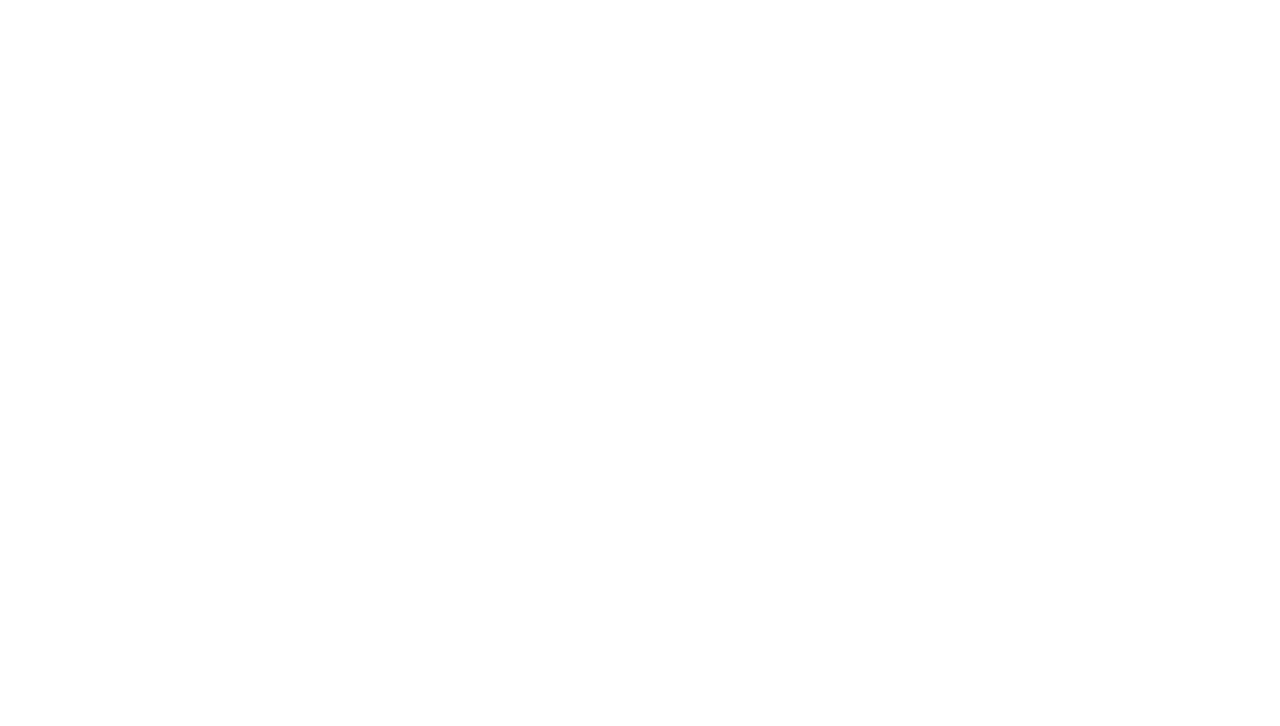
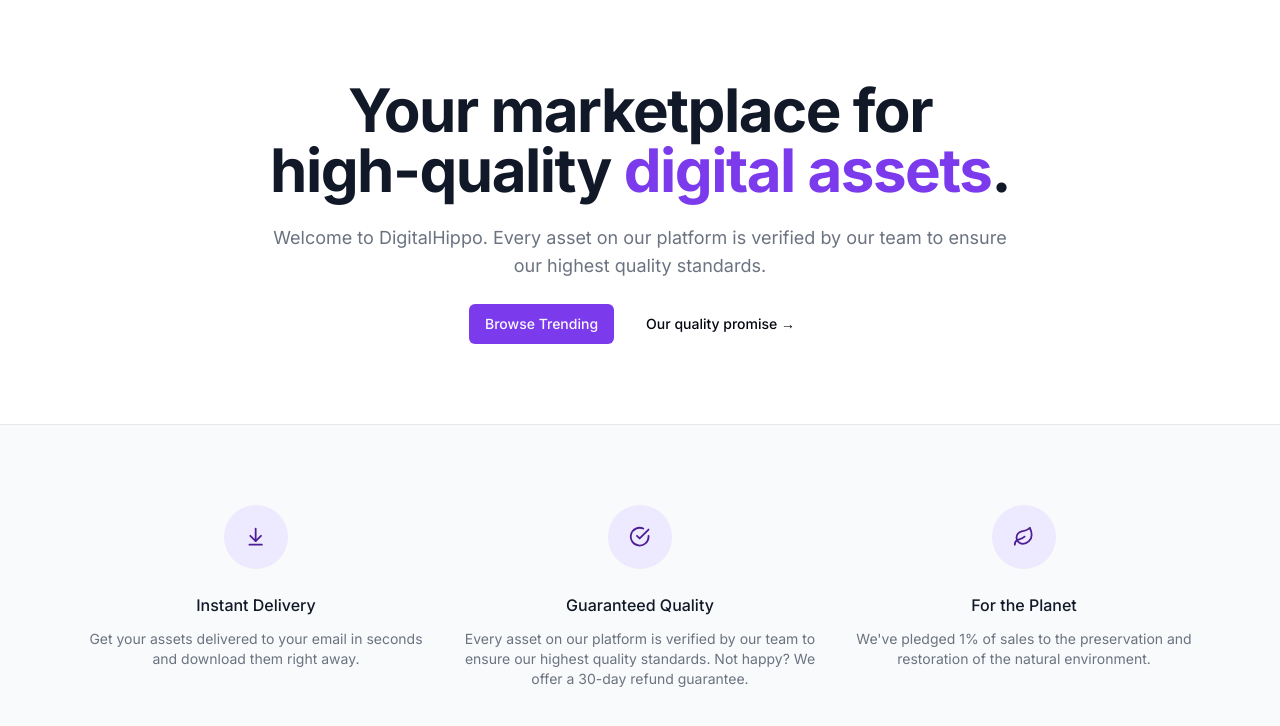
Before and after one commit to suryabanshi-janak/hippobazaar, a Next.js app: page / in a window 1280 px wide. Shown: the top 726 px of the page. Built offline with nearby package versions, Linux system fonts and the light colour scheme.

Commit message:
landing page

```diff
--- a/package.json
+++ b/package.json
@@ -9,6 +9,7 @@
     "lint": "next lint"
   },
   "dependencies": {
+    "@radix-ui/react-slot": "^1.0.2",
     "class-variance-authority": "^0.7.0",
     "clsx": "^2.0.0",
     "lucide-react": "^0.294.0",
--- a/src/app/globals.css
+++ b/src/app/globals.css
@@ -5,64 +5,47 @@
 @layer base {
   :root {
     --background: 0 0% 100%;
-    --foreground: 20 14.3% 4.1%;
-
+    --foreground: 224 71.4% 4.1%;
     --card: 0 0% 100%;
-    --card-foreground: 20 14.3% 4.1%;
-
+    --card-foreground: 224 71.4% 4.1%;
     --popover: 0 0% 100%;
-    --popover-foreground: 20 14.3% 4.1%;
-
-    --primary: 24 9.8% 10%;
-    --primary-foreground: 60 9.1% 97.8%;
-
-    --secondary: 60 4.8% 95.9%;
-    --secondary-foreground: 24 9.8% 10%;
-
-    --muted: 60 4.8% 95.9%;
-    --muted-foreground: 25 5.3% 44.7%;
-
-    --accent: 60 4.8% 95.9%;
-    --accent-foreground: 24 9.8% 10%;
-
+    --popover-foreground: 224 71.4% 4.1%;
+    --primary: 262.1 83.3% 57.8%;
+    --primary-foreground: 210 20% 98%;
+    --secondary: 220 14.3% 95.9%;
+    --secondary-foreground: 220.9 39.3% 11%;
+    --muted: 220 14.3% 95.9%;
+    --muted-foreground: 220 8.9% 46.1%;
+    --accent: 220 14.3% 95.9%;
+    --accent-foreground: 220.9 39.3% 11%;
     --destructive: 0 84.2% 60.2%;
-    --destructive-foreground: 60 9.1% 97.8%;
-
-    --border: 20 5.9% 90%;
-    --input: 20 5.9% 90%;
-    --ring: 20 14.3% 4.1%;
-
+    --destructive-foreground: 210 20% 98%;
+    --border: 220 13% 91%;
+    --input: 220 13% 91%;
+    --ring: 262.1 83.3% 57.8%;
     --radius: 0.5rem;
   }
 
   .dark {
-    --background: 20 14.3% 4.1%;
-    --foreground: 60 9.1% 97.8%;
-
-    --card: 20 14.3% 4.1%;
-    --card-foreground: 60 9.1% 97.8%;
-
-    --popover: 20 14.3% 4.1%;
-    --popover-foreground: 60 9.1% 97.8%;
-
-    --primary: 60 9.1% 97.8%;
-    --primary-foreground: 24 9.8% 10%;
-
-    --secondary: 12 6.5% 15.1%;
-    --secondary-foreground: 60 9.1% 97.8%;
-
-    --muted: 12 6.5% 15.1%;
-    --muted-foreground: 24 5.4% 63.9%;
-
-    --accent: 12 6.5% 15.1%;
-    --accent-foreground: 60 9.1% 97.8%;
-
+    --background: 224 71.4% 4.1%;
+    --foreground: 210 20% 98%;
+    --card: 224 71.4% 4.1%;
+    --card-foreground: 210 20% 98%;
+    --popover: 224 71.4% 4.1%;
+    --popover-foreground: 210 20% 98%;
+    --primary: 263.4 70% 50.4%;
+    --primary-foreground: 210 20% 98%;
+    --secondary: 215 27.9% 16.9%;
+    --secondary-foreground: 210 20% 98%;
+    --muted: 215 27.9% 16.9%;
+    --muted-foreground: 217.9 10.6% 64.9%;
+    --accent: 215 27.9% 16.9%;
+    --accent-foreground: 210 20% 98%;
     --destructive: 0 62.8% 30.6%;
-    --destructive-foreground: 60 9.1% 97.8%;
-
-    --border: 12 6.5% 15.1%;
-    --input: 12 6.5% 15.1%;
-    --ring: 24 5.7% 82.9%;
+    --destructive-foreground: 210 20% 98%;
+    --border: 215 27.9% 16.9%;
+    --input: 215 27.9% 16.9%;
+    --ring: 263.4 70% 50.4%;
   }
 }
 
--- a/src/app/layout.tsx
+++ b/src/app/layout.tsx
@@ -1,22 +1,29 @@
-import type { Metadata } from 'next'
-import { Inter } from 'next/font/google'
-import './globals.css'
+import type { Metadata } from 'next';
+import { Inter } from 'next/font/google';
+import './globals.css';
+import { cn } from '@/lib/utils';
 
-const inter = Inter({ subsets: ['latin'] })
+const inter = Inter({ subsets: ['latin'] });
 
 export const metadata: Metadata = {
   title: 'Create Next App',
   description: 'Generated by create next app',
-}
+};
 
 export default function RootLayout({
   children,
 }: {
-  children: React.ReactNode
+  children: React.ReactNode;
 }) {
   return (
-    <html lang="en">
-      <body className={inter.className}>{children}</body>
+    <html lang='en' className='h-full'>
+      <body
+        className={cn('relative h-full font-sans antialiased', inter.className)}
+      >
+        <main className='relative min-h-screen flex flex-col'>
+          <div className='flex-1 flex-grow'>{children}</div>
+        </main>
+      </body>
     </html>
-  )
+  );
 }
--- a/src/app/page.tsx
+++ b/src/app/page.tsx
@@ -1,3 +1,80 @@
+import Link from 'next/link';
+import { ArrowDownToLine, CheckCircle, Leaf } from 'lucide-react';
+
+import MaxWidthWrapper from '@/components/MaxWidthWrapper';
+import { Button, buttonVariants } from '@/components/ui/button';
+
+const perks = [
+  {
+    name: 'Instant Delivery',
+    Icon: ArrowDownToLine,
+    description:
+      'Get your assets delivered to your email in seconds and download them right away.',
+  },
+  {
+    name: 'Guaranteed Quality',
+    Icon: CheckCircle,
+    description:
+      'Every asset on our platform is verified by our team to ensure our highest quality standards. Not happy? We offer a 30-day refund guarantee.',
+  },
+  {
+    name: 'For the Planet',
+    Icon: Leaf,
+    description:
+      "We've pledged 1% of sales to the preservation and restoration of the natural environment.",
+  },
+];
+
 export default function Home() {
-  return <div></div>;
+  return (
+    <>
+      <MaxWidthWrapper>
+        <div className='py-20 flex items-center flex-col mx-auto max-w-3xl text-center'>
+          <h1 className='text-4xl font-bold tracking-tight text-gray-900 sm:text-6xl'>
+            Your marketplace for
+            <br /> high-quality{' '}
+            <span className='text-violet-600'>digital assets</span>.
+          </h1>
+          <p className='mt-6 text-lg max-w-prose text-muted-foreground'>
+            Welcome to DigitalHippo. Every asset on our platform is verified by
+            our team to ensure our highest quality standards.
+          </p>
+          <div className='flex flex-col sm:flex-row gap-4 mt-6'>
+            <Link href='/products' className={buttonVariants()}>
+              Browse Trending
+            </Link>
+            <Button variant='ghost'>Our quality promise &rarr;</Button>
+          </div>
+        </div>
+      </MaxWidthWrapper>
+
+      <section className='border-t border-gray-200 bg-gray-50'>
+        <MaxWidthWrapper className='py-20'>
+          <div className='grid grid-cols-1 gap-y-12 sm:grid-cols-2 sm:gap-x-6 lg:grid-cols-3 lg:gap-x-8 lg:gap-y-0'>
+            {perks.map(({ name, description, Icon }) => (
+              <div
+                key={name}
+                className='text-center md:flex md:items-start md:text-left lg:block lg:text-center'
+              >
+                <div className='md:flex-shrink-0 flex justify-center'>
+                  <div className='h-16 w-16 flex items-center justify-center rounded-full bg-violet-100 text-violet-900'>
+                    <Icon className='w-1/3 h-1/3' />
+                  </div>
+                </div>
+
+                <div className='mt-6 md:ml-4 md:mt-0 lg:ml-0 lg:mt-6'>
+                  <h3 className='text-base font-medium text-gray-900'>
+                    {name}
+                  </h3>
+                  <p className='mt-3 text-sm text-muted-foreground'>
+                    {description}
+                  </p>
+                </div>
+              </div>
+            ))}
+          </div>
+        </MaxWidthWrapper>
+      </section>
+    </>
+  );
 }
--- /dev/null
+++ b/src/components/MaxWidthWrapper.tsx
@@ -0,0 +1,20 @@
+import { cn } from '@/lib/utils';
+
+export default function MaxWidthWrapper({
+  className,
+  children,
+}: {
+  className?: string;
+  children: React.ReactNode;
+}) {
+  return (
+    <div
+      className={cn(
+        'mx-auto w-full max-w-screen-xl px-2.5 md:px-20',
+        className
+      )}
+    >
+      {children}
+    </div>
+  );
+}
--- /dev/null
+++ b/src/components/ui/button.tsx
@@ -0,0 +1,56 @@
+import * as React from "react"
+import { Slot } from "@radix-ui/react-slot"
+import { cva, type VariantProps } from "class-variance-authority"
+
+import { cn } from "@/lib/utils"
+
+const buttonVariants = cva(
+  "inline-flex items-center justify-center whitespace-nowrap rounded-md text-sm font-medium ring-offset-background transition-colors focus-visible:outline-none focus-visible:ring-2 focus-visible:ring-ring focus-visible:ring-offset-2 disabled:pointer-events-none disabled:opacity-50",
+  {
+    variants: {
+      variant: {
+        default: "bg-primary text-primary-foreground hover:bg-primary/90",
+        destructive:
+          "bg-destructive text-destructive-foreground hover:bg-destructive/90",
+        outline:
+          "border border-input bg-background hover:bg-accent hover:text-accent-foreground",
+        secondary:
+          "bg-secondary text-secondary-foreground hover:bg-secondary/80",
+        ghost: "hover:bg-accent hover:text-accent-foreground",
+        link: "text-primary underline-offset-4 hover:underline",
+      },
+      size: {
+        default: "h-10 px-4 py-2",
+        sm: "h-9 rounded-md px-3",
+        lg: "h-11 rounded-md px-8",
+        icon: "h-10 w-10",
+      },
+    },
+    defaultVariants: {
+      variant: "default",
+      size: "default",
+    },
+  }
+)
+
+export interface ButtonProps
+  extends React.ButtonHTMLAttributes<HTMLButtonElement>,
+    VariantProps<typeof buttonVariants> {
+  asChild?: boolean
+}
+
+const Button = React.forwardRef<HTMLButtonElement, ButtonProps>(
+  ({ className, variant, size, asChild = false, ...props }, ref) => {
+    const Comp = asChild ? Slot : "button"
+    return (
+      <Comp
+        className={cn(buttonVariants({ variant, size, className }))}
+        ref={ref}
+        {...props}
+      />
+    )
+  }
+)
+Button.displayName = "Button"
+
+export { Button, buttonVariants }
```
Also changed, not shown: 1 other file (tests, documents, lock files or other folders).
